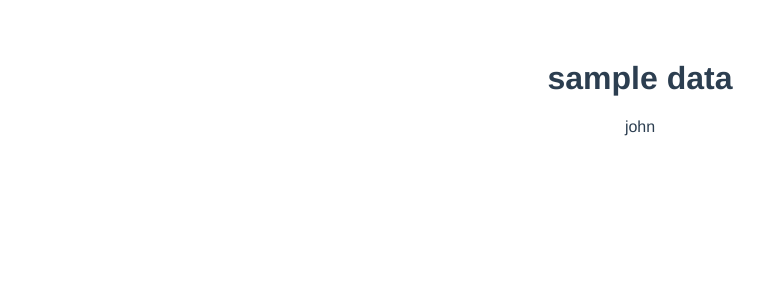
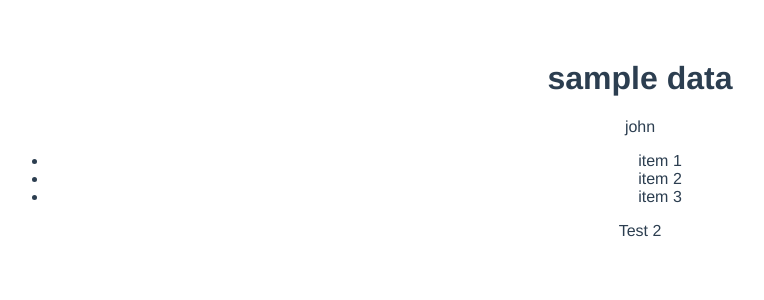
Before and after one commit to danivijay/vue-test-app, a Vue app: page /api in a window 1280 px wide. Shown: the top 300 px of the page, without its empty margins (0-764 px from the left). Built offline with nearby package versions, Linux system fonts and the light colour scheme.

Commit message:
for loop

```diff
--- a/src/components/apiFetch.vue
+++ b/src/components/apiFetch.vue
@@ -2,7 +2,11 @@
   <div class="test">
     <span v-html="title"></span>
     <p>{{user.firstName}}</p>
-    <p v-if="showHideTest">Test</p>
+    <ul>
+      <li v-for="item in items">{{item.title}}</li>
+    </ul>
+    <p v-if="showHideTest">Test 1</p>
+    <p v-else>Test 2</p>
   </div>
 </template>
 
@@ -16,7 +20,12 @@ export default {
         firstName: 'john',
         lastname: 'johny'
       },
-      showHideTest: false
+      showHideTest: false,
+      items: [
+        {title: 'item 1'},
+        {title: 'item 2'},
+        {title: 'item 3'}
+      ]
     }
   }
 }
```
